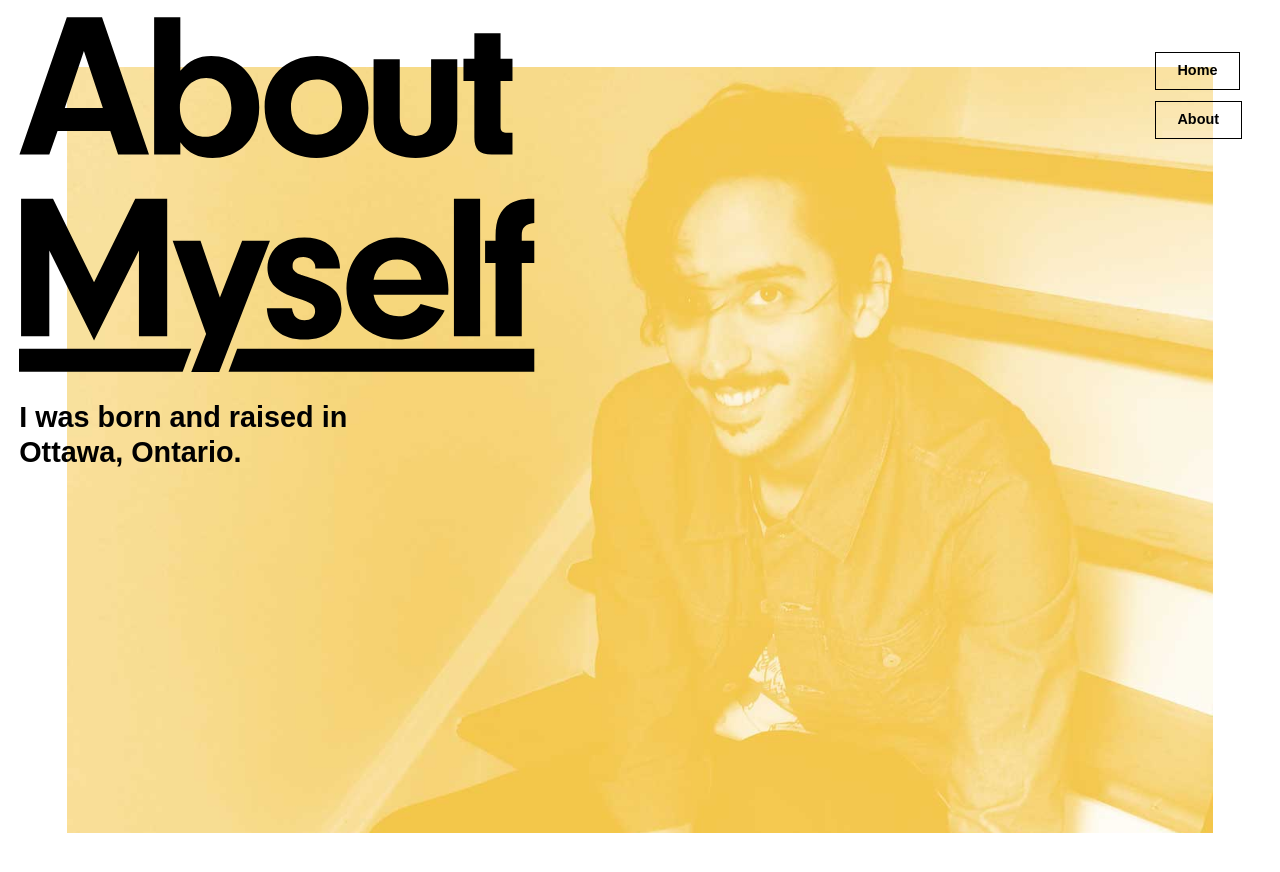
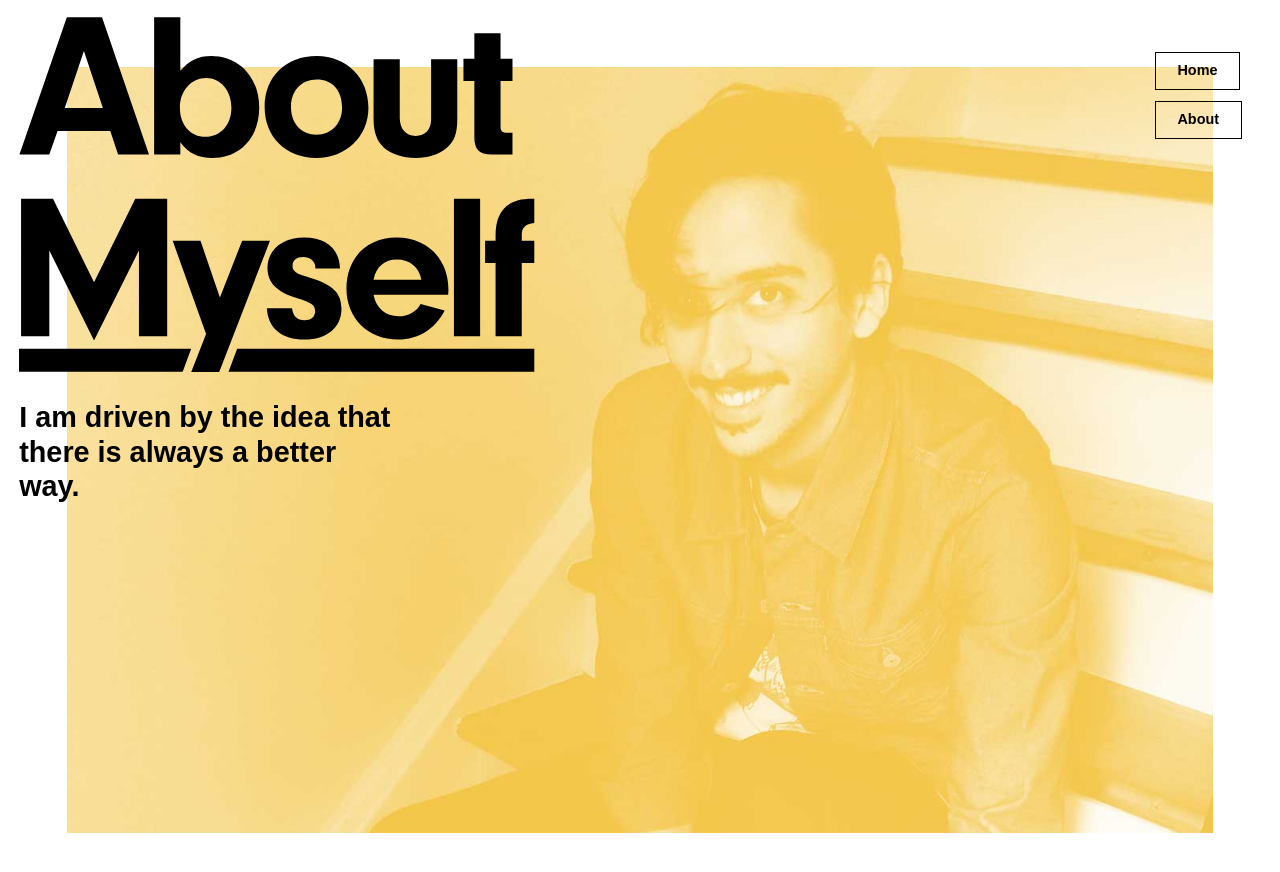
Before and after one commit to DoctorDiLauro/portfolio, a Jekyll site: the page built from about.html, in a window 1280 px wide. Shown: the top 872 px of the page. Built offline with Jekyll 4.4.1, drawn with Linux system fonts in a browser that asks for light colours; some web fonts are replaced.

Commit message:
about text change

```diff
--- a/about.html
+++ b/about.html
@@ -13,6 +13,6 @@ title: Chris Di Lauro • About
         <img class="title" src="{{site.baseurl}}/images/about.svg" alt="">
       </h1>
       <div class="about-txt">
-        <p>I was born and raised in Ottawa, Ontario.</p>
+        <p>I am driven by the idea that there is always a better way.  </p>
       </div>
     </div>
```
